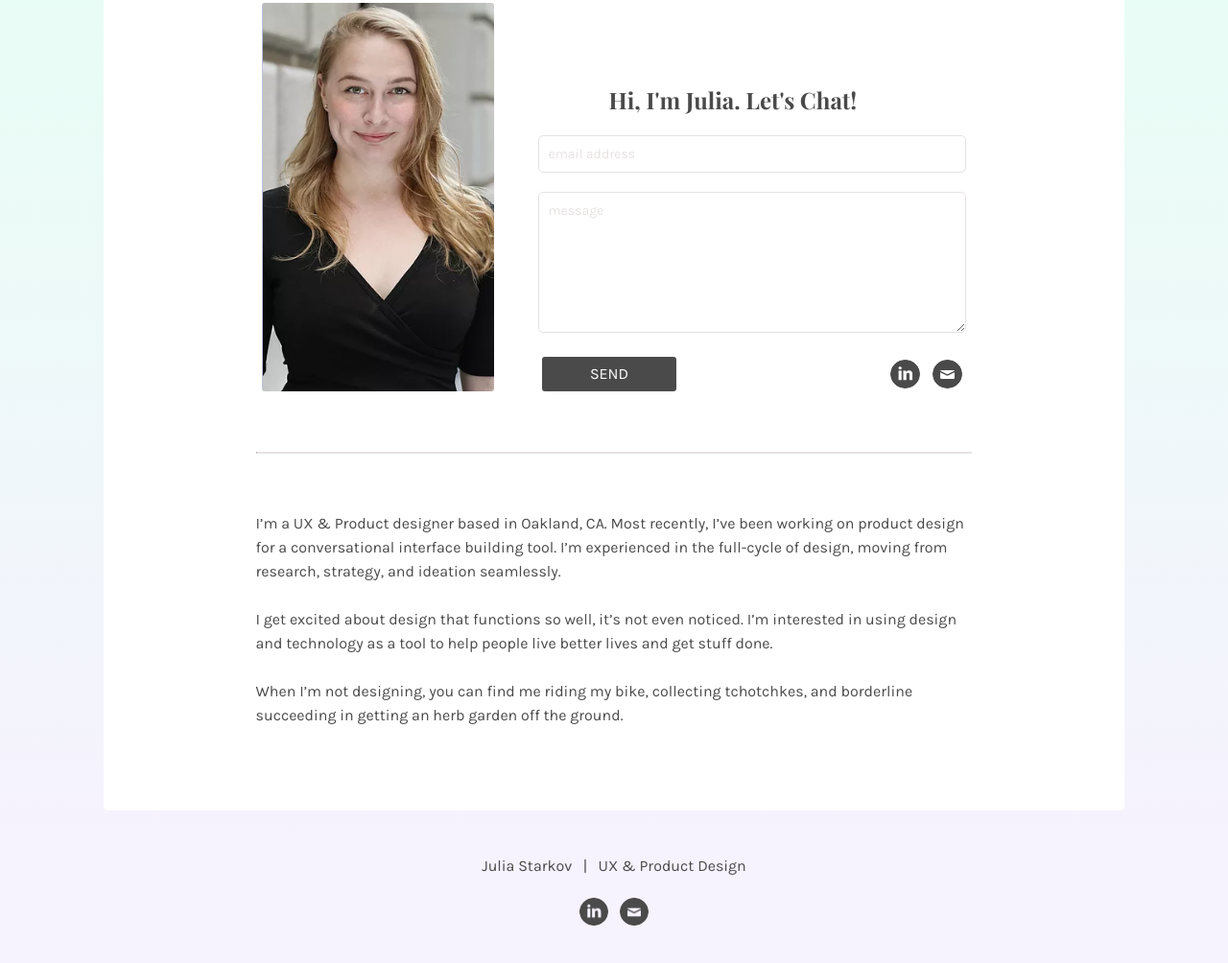
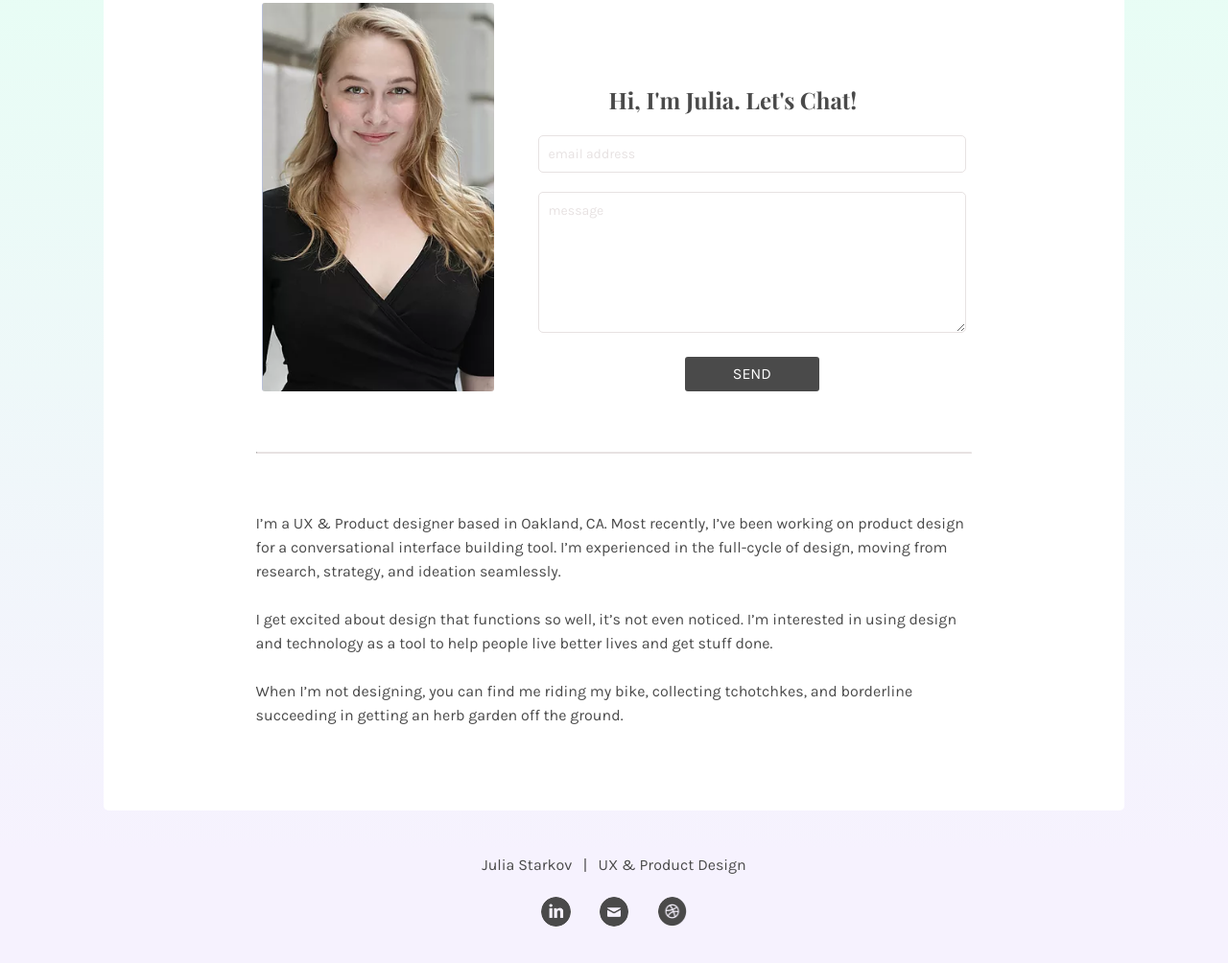
Before and after one commit to juliastarkov/juliastarkov.github.io, a website: page views/contact.html in a window 1280 px wide. Shown: the part 182-1186 px from the top of the page at 96% size. Drawn offline with nearby package versions, Linux system fonts and the light colour scheme.

Commit message:
added dribbble button (and removed those options from contact form)

```diff
--- a/sass/_contact.scss
+++ b/sass/_contact.scss
@@ -63,7 +63,6 @@
 				display: flex;
 				justify-content: space-between;
 				align-items: center;
-				width: 100%;
 				button {
 					padding: 10px 50px;
 					height: 100%;
@@ -87,18 +86,12 @@
 				}
 				div {
 					display: flex;
-					justify-content: flex-end;
-					align-items: center;
-					width: 75px;
+					justify-content: right;
 					a {
 						display: flex;
-						justify-content: flex-end;
-					}
+						justify-content: left;					}
 					img {
-						width: 70%;
-						height: 100%;
-						margin-left: 15px;
-						border-radius: 50%;
+						width: 50%;
 						transition: all 0.4s ease-in-out;
 						&:hover {
 							background-color: $pink;
--- a/sass/_footer.scss
+++ b/sass/_footer.scss
@@ -21,8 +21,8 @@ footer {
 			width: 35%
 		}
 		img {
-			width: 70%;
-			border-radius: 50%;
+			width: 50%;
+			border-radius: 100%;
 			transition: all 0.4s ease-in-out;
 			&:hover {
 				background-color: $pink;
--- a/views/contact.html
+++ b/views/contact.html
@@ -58,10 +58,15 @@
 					<textarea id="message" name="message" placeholder="message"></textarea>
 					<div class="submit">
 						<button>Send</button>
+<!-- 						<div>
+							<a href="https://www.linkedin.com/in/juliastarkov/"><img src="../../img/linkedin-icon.png"></a>
+						</div>
 						<div>
-							<a href="https://www.linkedin.com/in/juliastarkov/"><img src="../../img/linkedin-icon.png"></a>
 							<a href="mailto:jstarkov8@gmail.com"><img src="../../img/email-icon.png"></a>
 						</div>
+						<div>
+							<a href="https://dribbble.com/juliastarkov/"><img src="../../img/dribbble-icon.png"></a>
+						</div> -->
 					</div>
 				</form>
 			</div>
@@ -80,6 +85,7 @@
 		<div>
 			<a href="https://www.linkedin.com/in/juliastarkov/"><img src="../../img/linkedin-icon.png"></a>
 			<a href="mailto:jstarkov8@gmail.com"><img src="../../img/email-icon.png"></a>
+			<a href="https://dribbble.com/juliastarkov/"><img src="../../img/dribbble-icon.png"></a>
 		</div>
 	</footer>
 	<!-- <script type="text/javascript" src="dist/build.min.js"></script> -->
```
Also changed, not shown: index.html (+1 -0 lines), views/projects/OJ_Personas.html (+1 -0 lines), views/projects/OJ_Sitemaps.html (+1 -0 lines), views/projects/botanic.html (+1 -0 lines), views/projects/open-justice.html (+1 -0 lines), views/projects/skype.html (+1 -0 lines), dist/build.min.css, img/dribbble-icon.png (added).
